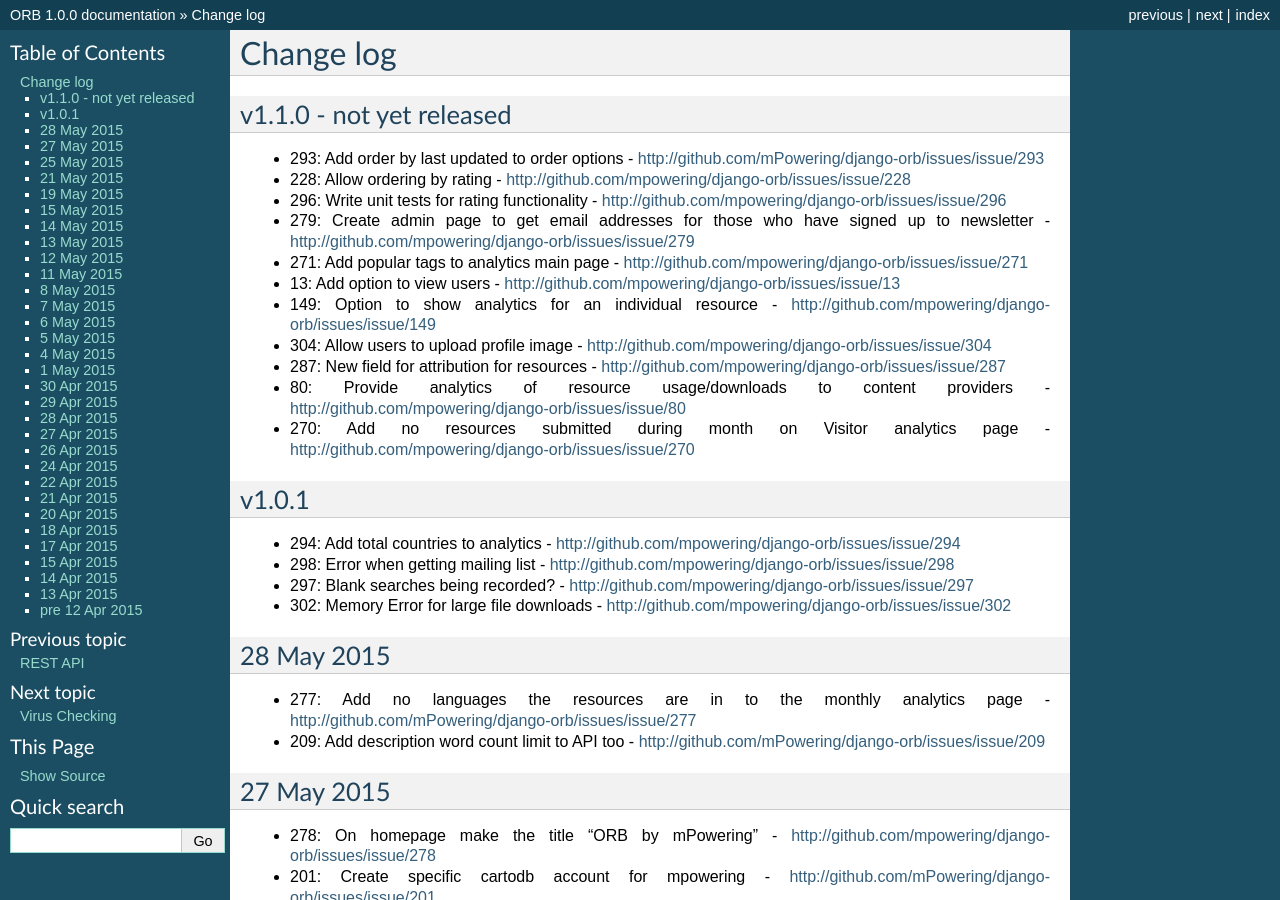
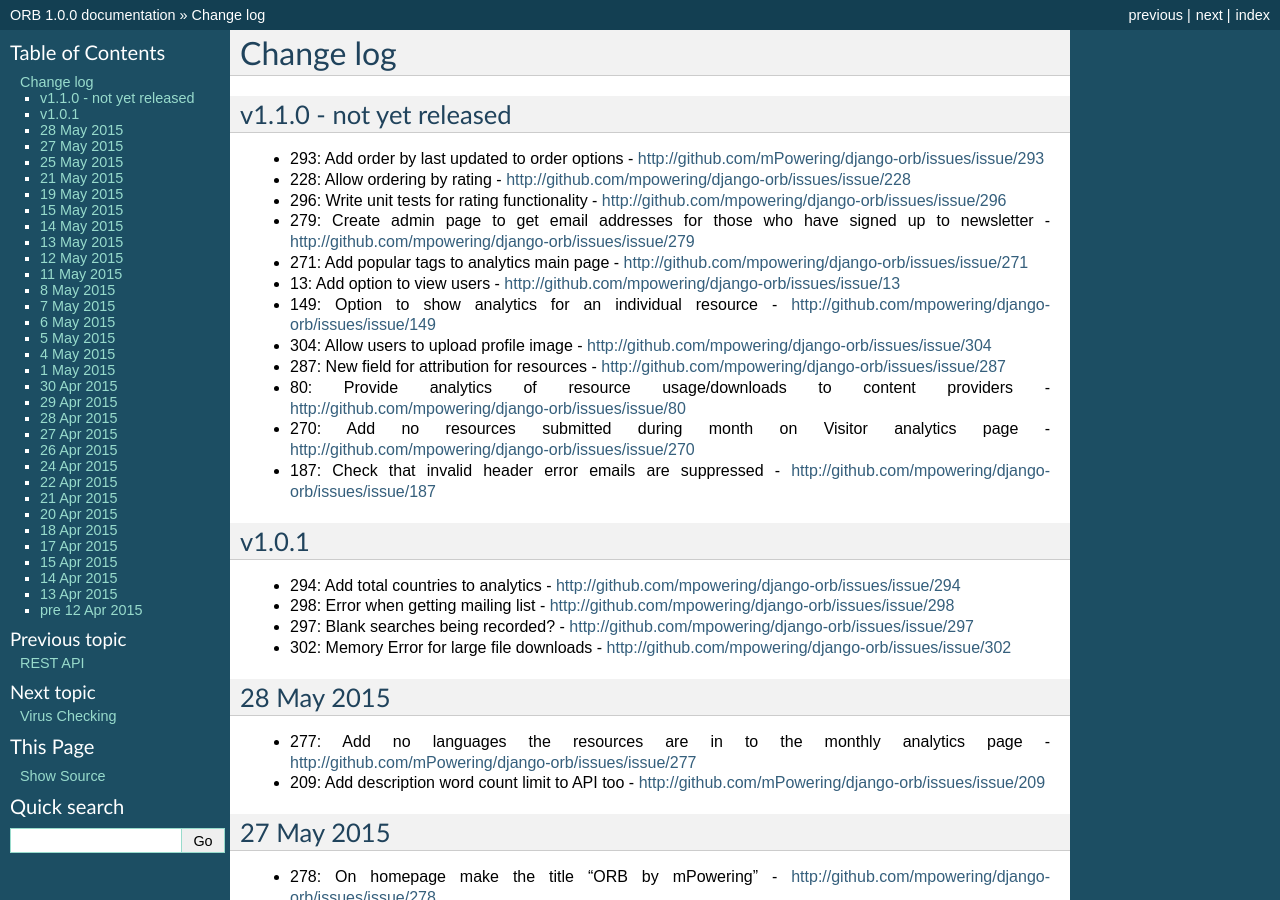
Before and after one commit to mPowering/django-orb, a Sphinx documentation site: the page built from docs/changelog.rst, in a window 1280 px wide and 900 px high. Built offline with Sphinx 7.4.7, drawn with Linux system fonts in a browser that asks for light colours.

Commit message:
CLOSED - task 187: Check that invalid header error emails are suppressed http://github.com/mpowering/django-orb/issues/issue/187

```diff
--- a/docs/changelog.rst
+++ b/docs/changelog.rst
@@ -15,6 +15,7 @@ v1.1.0 - not yet released
 * 287: New field for attribution for resources - http://github.com/mpowering/django-orb/issues/issue/287
 * 80: Provide analytics of resource usage/downloads to content providers - http://github.com/mpowering/django-orb/issues/issue/80
 * 270: Add no resources submitted during month on Visitor analytics page - http://github.com/mpowering/django-orb/issues/issue/270
+* 187: Check that invalid header error emails are suppressed - http://github.com/mpowering/django-orb/issues/issue/187
 
 v1.0.1
 ---------------------
```
